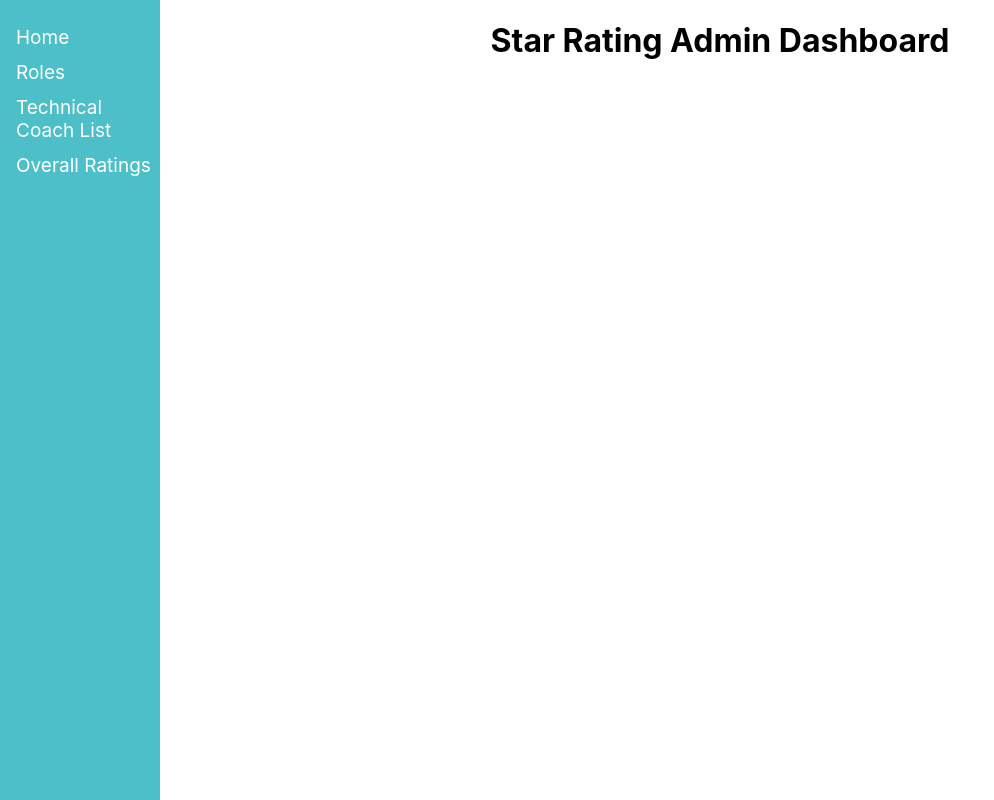
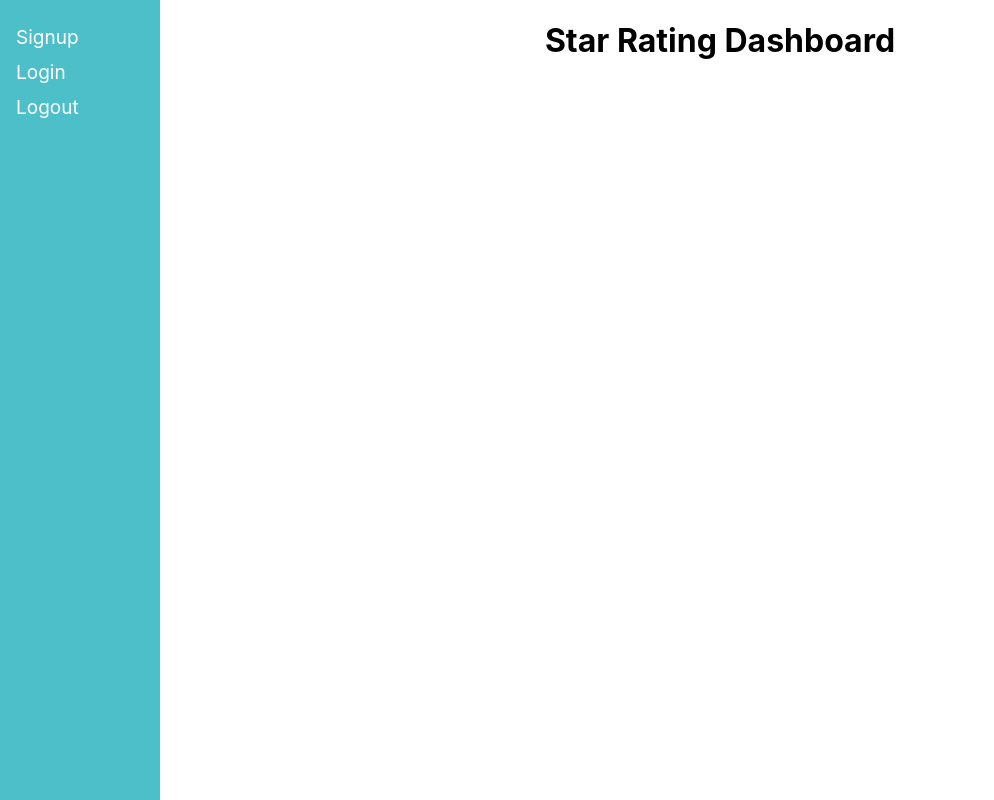
Before and after one commit to Enoch2k2/star-rating-dashboard-v-2-0, a React (Create React App) app in the folder client/: page / in a window 1280 px wide. Shown: the whole page, without its empty margins (0-994 px from the left). Built offline with nearby package versions, Linux system fonts and the light colour scheme.

Commit message:
set to homelayout

```diff
--- a/client/src/App.js
+++ b/client/src/App.js
@@ -8,7 +8,7 @@
     return (
       <Router>
         <Switch>
-          <Route exact path="/" component={ AdminLayout } />
+          <Route exact path="/" component={ HomeLayout } />
         </Switch>
       </Router>
     );
```
